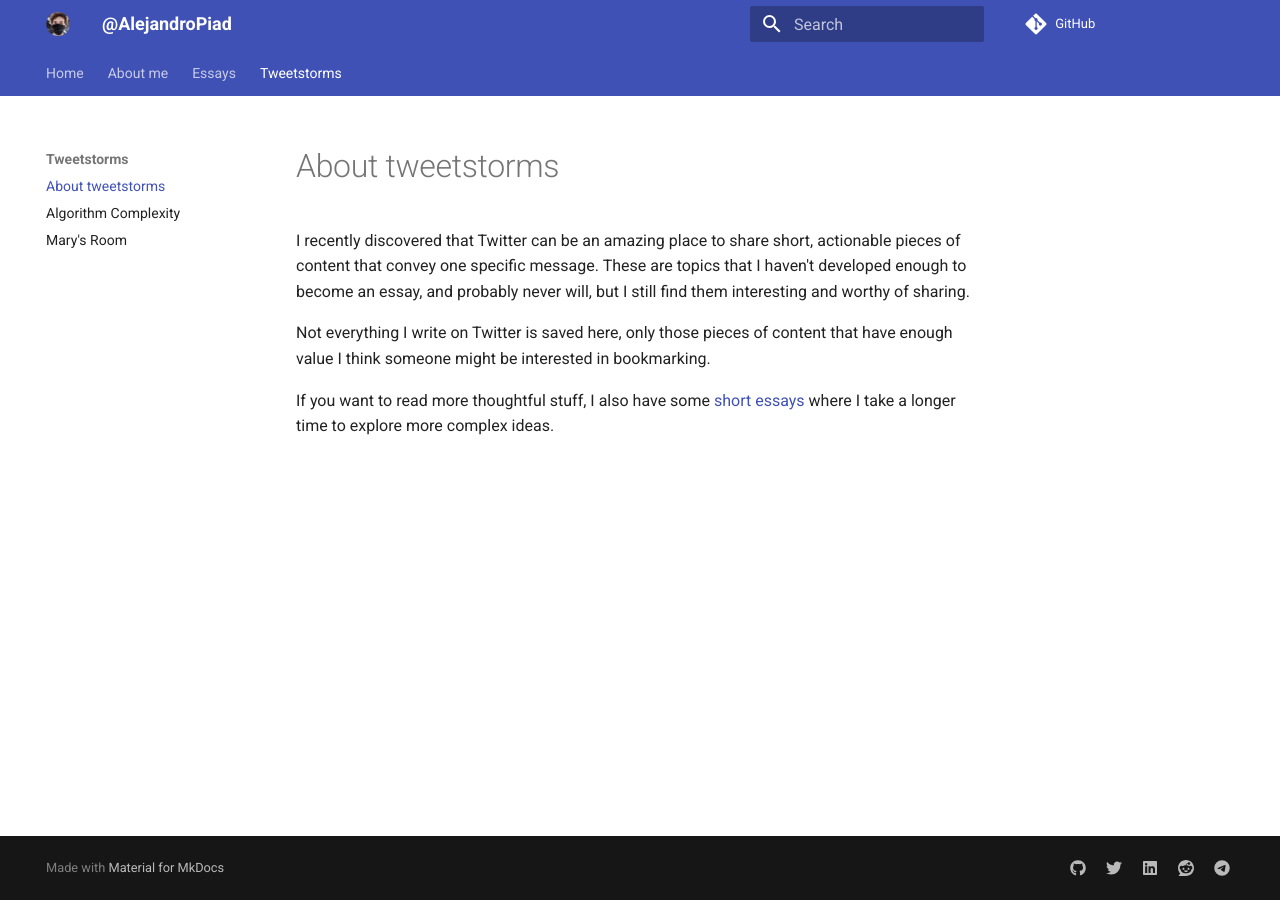
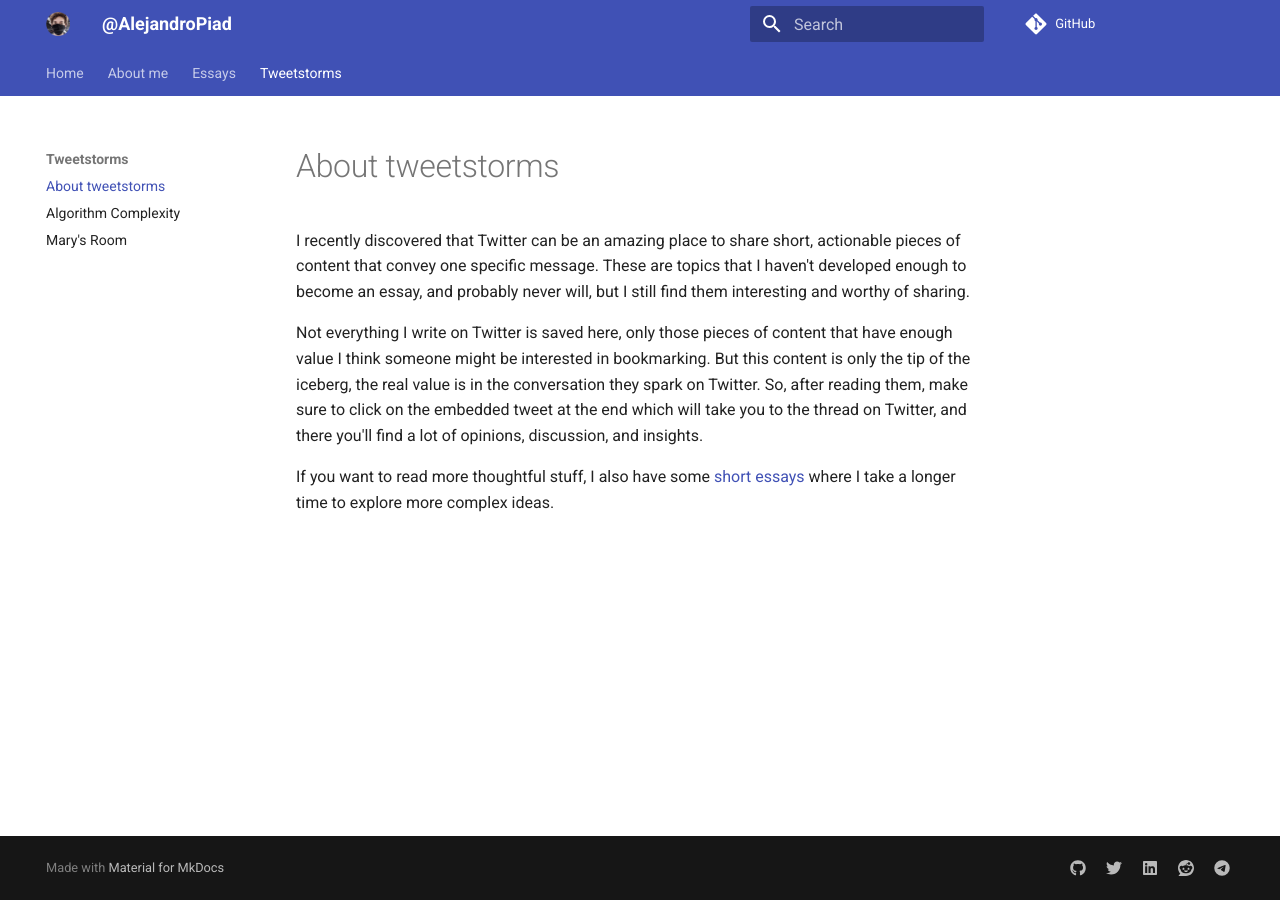
Before and after one commit to dhruvsheth-ai/apiad, an MkDocs documentation site: the page built from docs/tweetstorms/index.md, in a window 1280 px wide. Built offline with MkDocs 1.6.1 and Material for MkDocs 9.7.7, drawn with Linux system fonts in a browser that asks for light colours.

Commit message:
Update index

```diff
--- a/docs/tweetstorms/index.md
+++ b/docs/tweetstorms/index.md
@@ -1,5 +1,5 @@
 I recently discovered that Twitter can be an amazing place to share short, actionable pieces of content that convey one specific message. These are topics that I haven't developed enough to become an essay, and probably never will, but I still find them interesting and worthy of sharing.
 
-Not everything I write on Twitter is saved here, only those pieces of content that have enough value I think someone might be interested in bookmarking.
+Not everything I write on Twitter is saved here, only those pieces of content that have enough value I think someone might be interested in bookmarking. But this content is only the tip of the iceberg, the real value is in the conversation they spark on Twitter. So, after reading them, make sure to click on the embedded tweet at the end which will take you to the thread on Twitter, and there you'll find a lot of opinions, discussion, and insights.
 
 If you want to read more thoughtful stuff, I also have some [short essays](../essays) where I take a longer time to explore more complex ideas.
```
